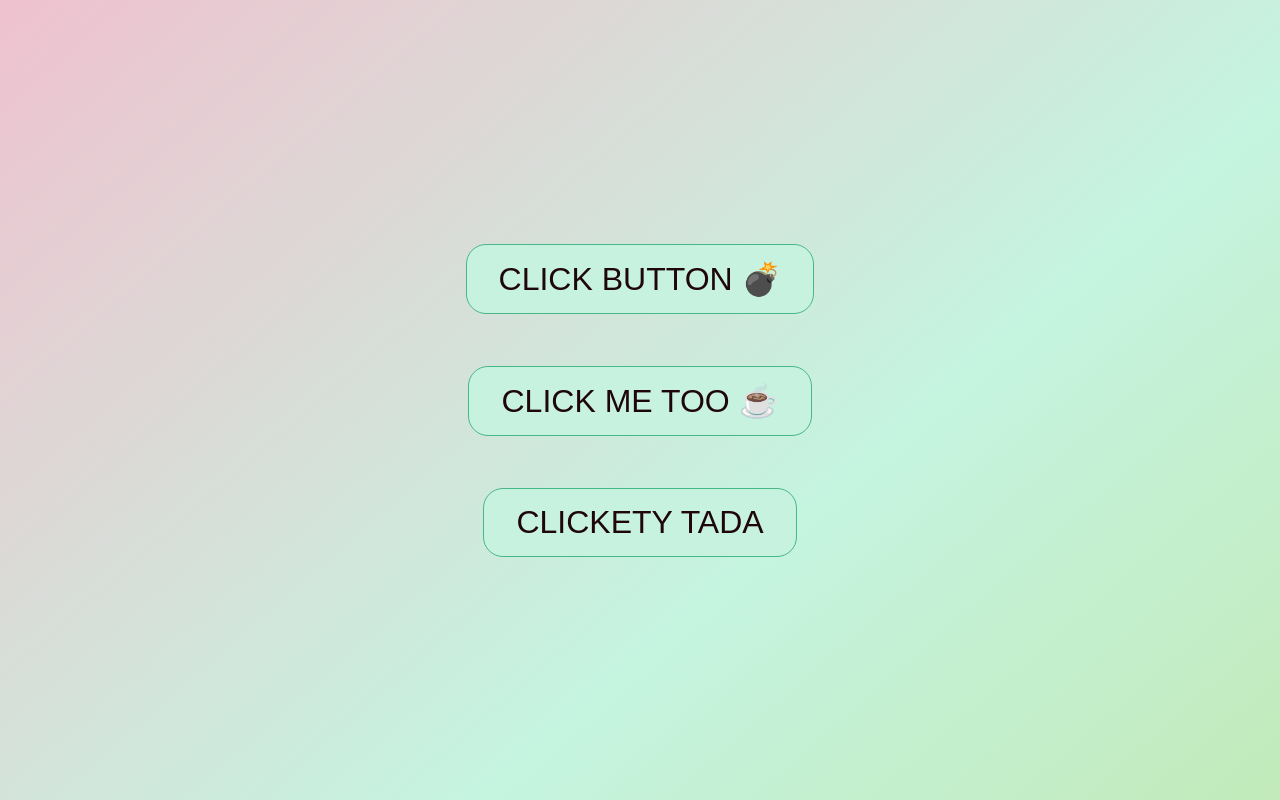
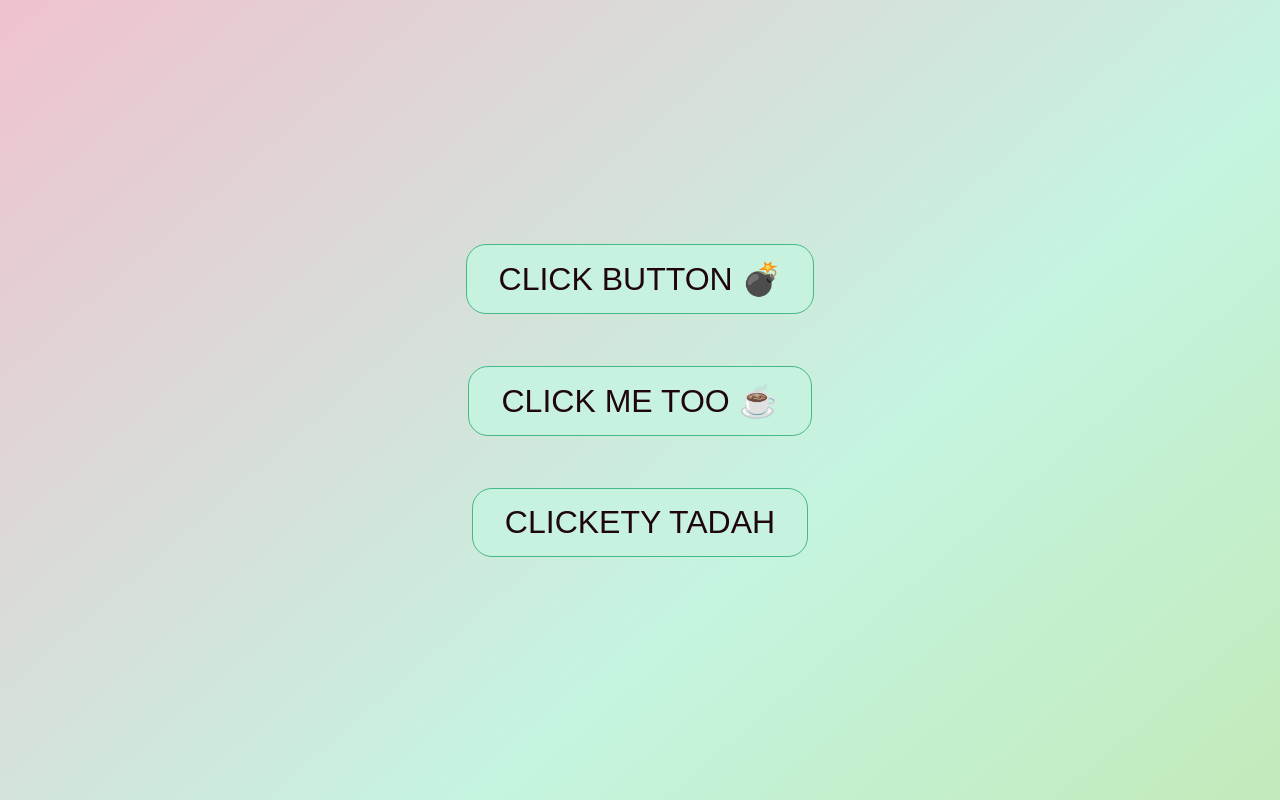
Before and after one commit to joebumbulis/button_react_2, a React (Create React App) app: page / in a window 1280 px wide. Built offline with nearby package versions, Linux system fonts and the light colour scheme.

Commit message:
changes button to test pipeline

```diff
--- a/src/App.js
+++ b/src/App.js
@@ -12,7 +12,7 @@ function App() {
   const lastText = <div className="display-text">Kablow!💥😜</div>;
   const coffeeButtonTitle = 'CLICK ME TOO ☕️';
   const bombButtonTitle = 'CLICK BUTTON 💣';
-  const lastButtonTitle = 'CLICKETY TADA';
+  const lastButtonTitle = 'CLICKETY TADAH';
 
   return (
     <div className="App">
```
